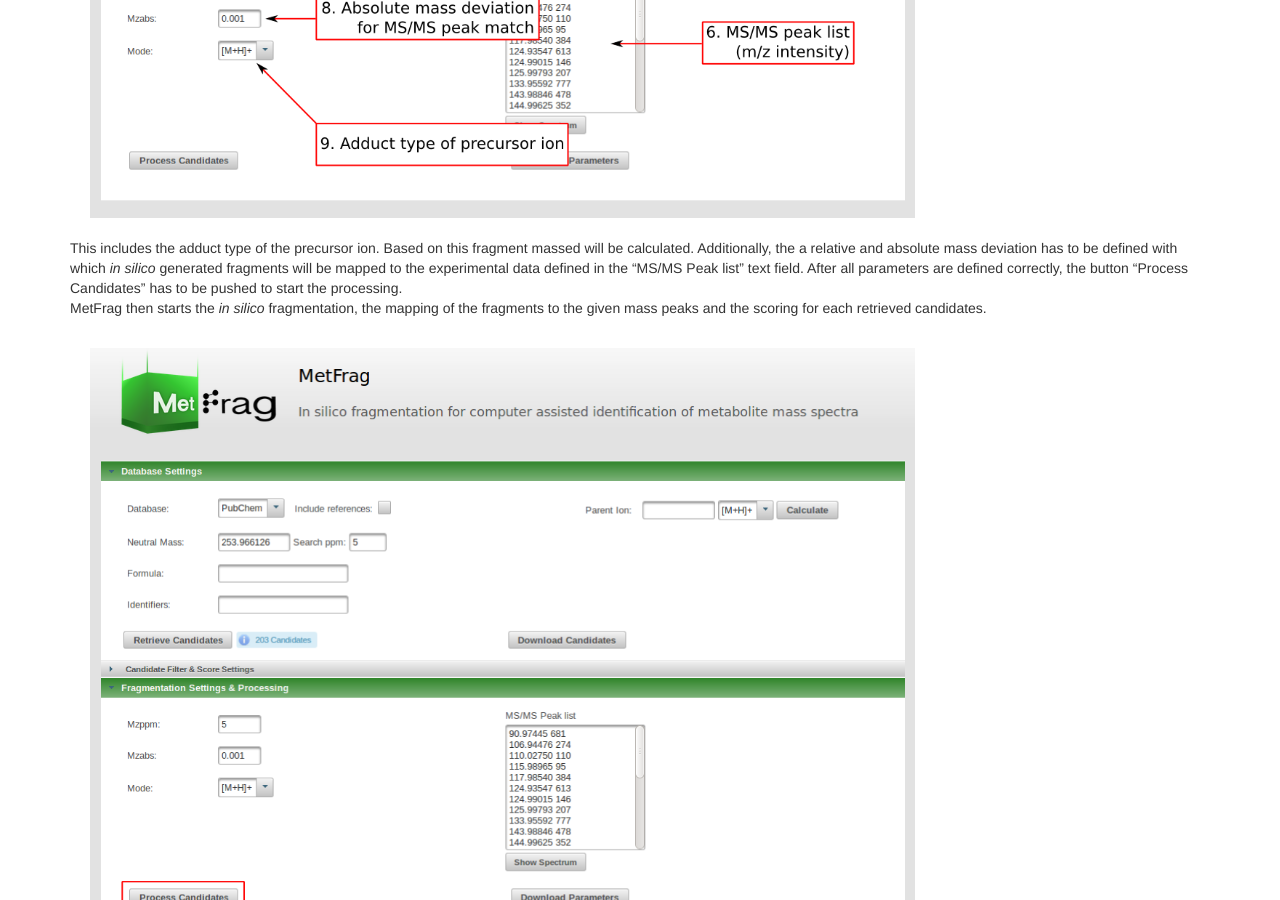
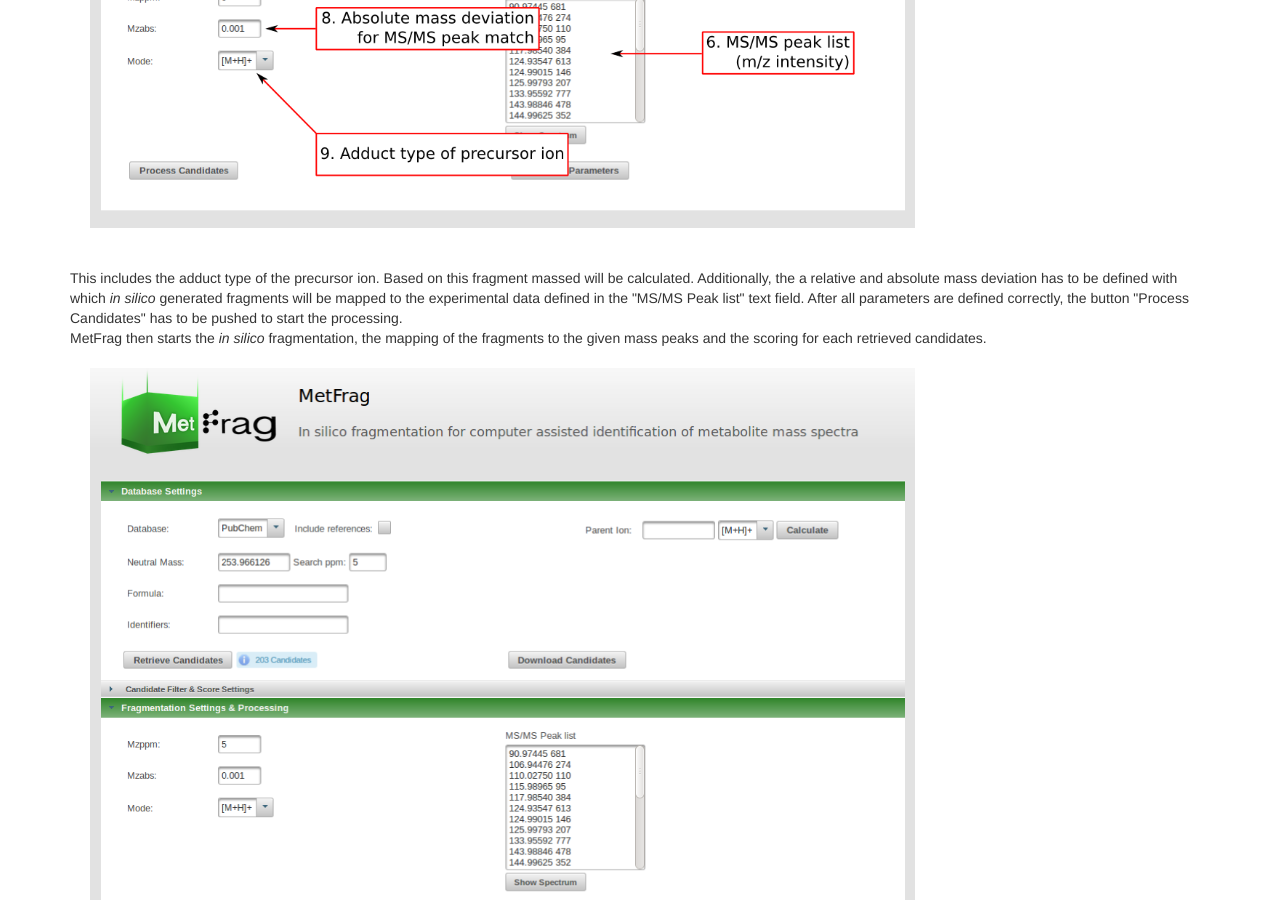
Before and after one commit to ipb-halle/MetFrag, a Jekyll site: the page built from projects/metfragweb/index.md, in a window 1280 px wide and 900 px high, scrolled down 2131 px. Built offline with Jekyll 4.4.1, drawn with Linux system fonts in a browser that asks for light colours; nearby versions of some CDN libraries; Markdown is read by kramdown in place of the engine named in the settings; some of the changed text lies outside the part shown.

Commit message:
updated metfragweb page

```diff
--- a/projects/metfragweb/index.md
+++ b/projects/metfragweb/index.md
@@ -8,28 +8,30 @@
 ### MetFrag Web
 <a class="btn btn-primary" href="http://msbi.ipb-halle.de/MetFragBeta" role="button">MetFrag Web tool</a>
 <hr>
-
+<div>
 The new web tool of MetFrag uses a new fragmentation algorithm which allows faster and more efficient processing of the compounds. It has additional fields for setting parameters that depend on your experimental conditions during the MS acquisition. At first the parameters for the candidate database query have to be defined under <span style="border-bottom: 1px black dotted;">Database Settings</span>. The candidate database has to be selected which can be queried either by a monoisotopic mass, a molecular formula or comma separated database dependent identifiers. The first has to be defined together with a mass deviation in ppm. A variaty of databases can be selected including PubChem, KEGG, ChEBI and a derivatised version of the KEGG database generated by in silico TMS (trimethylsilylation) and MeOx (methoximation) derivatization.
-
+</div>
 <div style="padding: 20px">
 <img width="75%" height="75%" src="/MetFrag/images/metfragwebbeta/image1.png">
 </div>
-
+<div style="margin-top: 20px;">
 After setting the parameters for the database query the "Retrieve Candidates" button can be pushed to submit the database query.
+</div>
 <div style="padding: 20px">
 <img width="75%" height="75%" src="/MetFrag/images/metfragwebbeta/image2.png">
 </div>
-After a short processing time the number of candidates found in the database with the defined filter criteria is displayed. The next step is to define parameters for the MetFrag processing under the <span style="border-bottom: 1px black dotted;">Fragmentation Settings & Processing</span>.
+<div style="margin-top: 20px;">
+After a short processing time the number of candidates found in the database with the defined filter criteria is displayed. The next step is to define parameters for the MetFrag processing under the <span style="border-bottom: 1px black dotted;">Fragmentation Settings & Processing</span>.</div>
 <div style="padding: 20px">
 <img width="75%" height="75%" src="/MetFrag/images/metfragwebbeta/image3.png">
 </div>
-This includes the adduct type of the precursor ion. Based on this fragment massed will be calculated. Additionally, the a relative and absolute mass deviation has to be defined with which <span style="font-style: italic;">in silico</span> generated fragments will be mapped to the experimental data defined in the "MS/MS Peak list" text field. After all parameters are defined correctly, the button "Process Candidates" has to be pushed to start the processing.<br>
+<div style="margin-top: 20px;">This includes the adduct type of the precursor ion. Based on this fragment massed will be calculated. Additionally, the a relative and absolute mass deviation has to be defined with which <span style="font-style: italic;">in silico</span> generated fragments will be mapped to the experimental data defined in the "MS/MS Peak list" text field. After all parameters are defined correctly, the button "Process Candidates" has to be pushed to start the processing.<br>
 MetFrag then starts the <span style="font-style: italic;">in silico</span> fragmentation, the mapping of the fragments to the given mass peaks and the scoring for each retrieved
-candidates.
+candidates.</div>
 <div style="padding: 20px">
 <img width="75%" height="75%" src="/MetFrag/images/metfragwebbeta/image4.png">
 </div>
-<div>After processing has finished successfully, the score ranked list of candidates will be displayed. Each row in this list includes the candidate image, identifier (database link), exact mass, molecualr formula, score and number of explained together with more details about fragments and scores for each candiate.</div>
+<div style="margin-top: 20px;">After processing has finished successfully, the score ranked list of candidates will be displayed. Each row in this list includes the candidate image, identifier (database link), exact mass, molecualr formula, score and number of explained together with more details about fragments and scores for each candiate.</div>
 <div style="padding: 20px">
 <img width="75%" height="75%" src="/MetFrag/images/metfragwebbeta/image5.png">
 </div>
```
